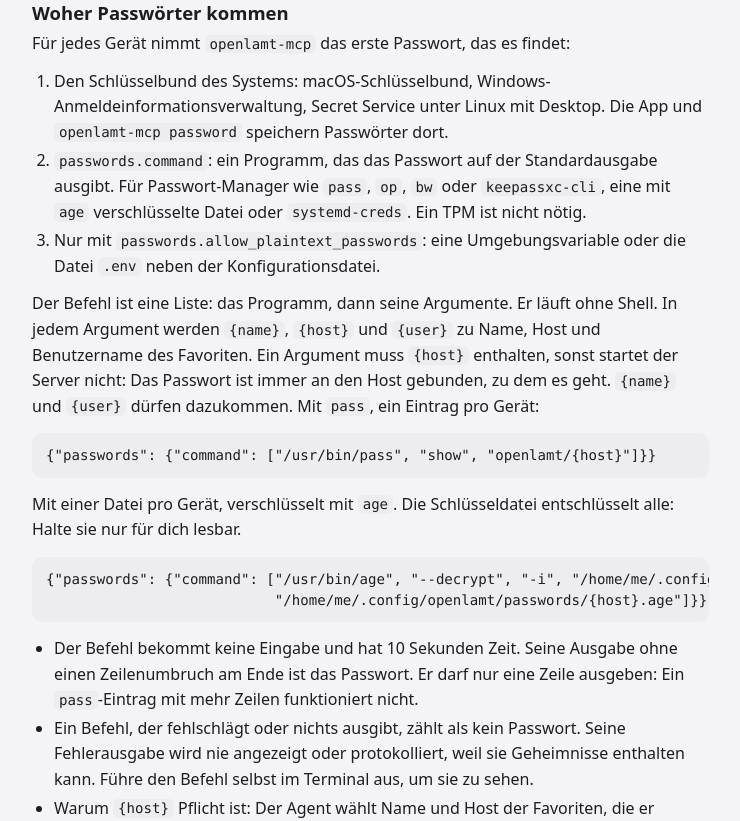
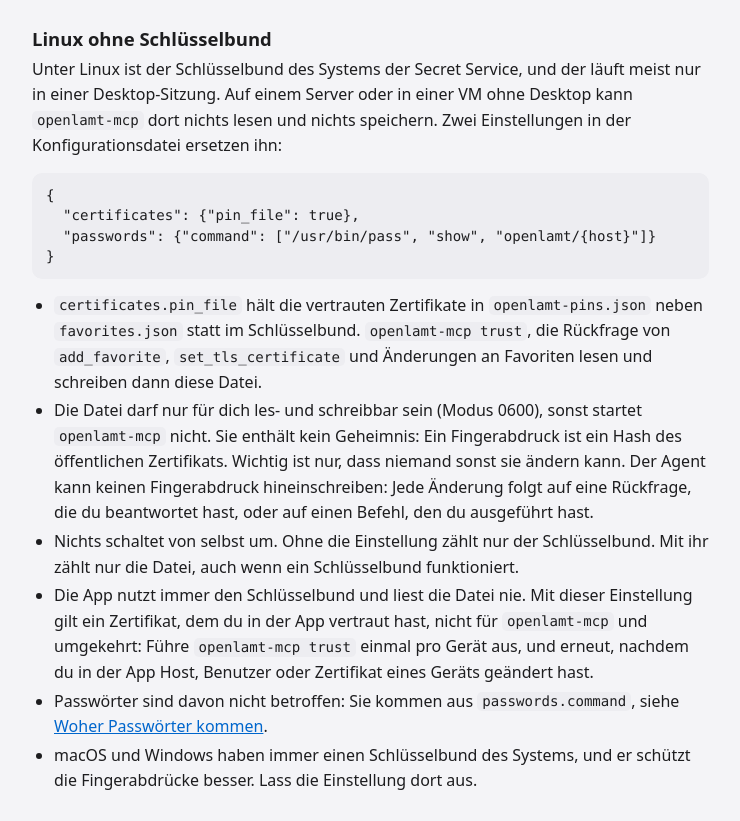
Before and after one commit to Srv-02/OpenLAMT, a plain HTML site: page site/de/mcp.html in a window 1280 px wide. Shown: the part 7591-8412 px from the top of the page, without its empty margins (258-998 px from the left). Drawn offline with Linux system fonts and the light colour scheme.

Commit message:
docs: explain openlamt-mcp on Linux without a keychain
Co-Authored-By: Claude Opus 5.5 <noreply@anthropic.com>

```diff
--- a/site/de/mcp.html
+++ b/site/de/mcp.html
@@ -184,13 +184,27 @@
 
 <h2 id="without-app">Ohne die App</h2>
 <div class="prose">
-<p><code>openlamt-mcp</code> braucht die App nicht. Auf einem Computer ohne sie, zum Beispiel einem Linux-Server, auf dem Claude Code im Terminal läuft, findet der Agent Geräte mit <code>scan_network</code> und speichert sie mit <code>add_favorite</code>. Zwei Schritte bleiben bei einer Person, weil der Agent nie ein Passwort sehen und nie von sich aus einem Zertifikat vertrauen darf. Der Agent sagt dir, welchen du ausführen sollst:</p>
+<p><code>openlamt-mcp</code> braucht die App nicht. Auf einem Computer ohne sie, zum Beispiel einem Linux-Server, auf dem Claude Code im Terminal läuft, findet der Agent Geräte mit <code>scan_network</code> und speichert sie mit <code>add_favorite</code>. Ein Linux-Server hat meist keinen Schlüsselbund des Systems: Lies zuerst <a href="#pin-file">Linux ohne Schlüsselbund</a>. Zwei Schritte bleiben bei einer Person, weil der Agent nie ein Passwort sehen und nie von sich aus einem Zertifikat vertrauen darf. Der Agent sagt dir, welchen du ausführen sollst:</p>
 <pre><code>openlamt-mcp password "Lab Server"
 openlamt-mcp trust "Lab Server"</code></pre>
 <ul>
   <li><code>password</code> fragt das Passwort zweimal verdeckt ab und speichert es im Schlüsselbund des Systems. Ist <code>passwords.command</code> gesetzt, speichert es nichts und sagt dir, dass das Passwort in deinen Passwort-Manager gehört.</li>
   <li><code>trust</code> verbindet sich mit dem Gerät, zeigt den SHA-256-Fingerabdruck seines Zertifikats und vertraut ihm nach <code>y</code>, dasselbe Trust on First Use wie in der App. Wird schon einem anderen Zertifikat vertraut, warnt es und ersetzt es nur nach <code>y</code>.</li>
   <li>Beide brauchen ein Terminal: Die Antwort kann nicht aus einer Pipe oder Datei kommen. Beide nehmen <code>--config &lt;path&gt;</code> wie der Server.</li>
+</ul>
+<h3 id="pin-file">Linux ohne Schlüsselbund</h3>
+<p>Unter Linux ist der Schlüsselbund des Systems der Secret Service, und der läuft meist nur in einer Desktop-Sitzung. Auf einem Server oder in einer VM ohne Desktop kann <code>openlamt-mcp</code> dort nichts lesen und nichts speichern. Zwei Einstellungen in der Konfigurationsdatei ersetzen ihn:</p>
+<pre><code>{
+  "certificates": {"pin_file": true},
+  "passwords": {"command": ["/usr/bin/pass", "show", "openlamt/{host}"]}
+}</code></pre>
+<ul>
+  <li><code>certificates.pin_file</code> hält die vertrauten Zertifikate in <code>openlamt-pins.json</code> neben <code>favorites.json</code> statt im Schlüsselbund. <code>openlamt-mcp trust</code>, die Rückfrage von <code>add_favorite</code>, <code>set_tls_certificate</code> und Änderungen an Favoriten lesen und schreiben dann diese Datei.</li>
+  <li>Die Datei darf nur für dich les- und schreibbar sein (Modus 0600), sonst startet <code>openlamt-mcp</code> nicht. Sie enthält kein Geheimnis: Ein Fingerabdruck ist ein Hash des öffentlichen Zertifikats. Wichtig ist nur, dass niemand sonst sie ändern kann. Der Agent kann keinen Fingerabdruck hineinschreiben: Jede Änderung folgt auf eine Rückfrage, die du beantwortet hast, oder auf einen Befehl, den du ausgeführt hast.</li>
+  <li>Nichts schaltet von selbst um. Ohne die Einstellung zählt nur der Schlüsselbund. Mit ihr zählt nur die Datei, auch wenn ein Schlüsselbund funktioniert.</li>
+  <li>Die App nutzt immer den Schlüsselbund und liest die Datei nie. Mit dieser Einstellung gilt ein Zertifikat, dem du in der App vertraut hast, nicht für <code>openlamt-mcp</code> und umgekehrt: Führe <code>openlamt-mcp trust</code> einmal pro Gerät aus, und erneut, nachdem du in der App Host, Benutzer oder Zertifikat eines Geräts geändert hast.</li>
+  <li>Passwörter sind davon nicht betroffen: Sie kommen aus <code>passwords.command</code>, siehe <a href="#password-sources">Woher Passwörter kommen</a>.</li>
+  <li>macOS und Windows haben immer einen Schlüsselbund des Systems, und er schützt die Fingerabdrücke besser. Lass die Einstellung dort aus.</li>
 </ul>
 <h3 id="password-sources">Woher Passwörter kommen</h3>
 <p>Für jedes Gerät nimmt <code>openlamt-mcp</code> das erste Passwort, das es findet:</p>
@@ -228,7 +242,8 @@ openlamt-mcp trust "Lab Server"</code></pre>
           "screenshot_format": "jpeg", "screenshot_jpeg_quality": 80},
   "sol": {"idle_timeout_seconds": 300},
   "media": {"allowed_paths": []},
-  "passwords": {"command": [], "allow_plaintext_passwords": false}
+  "passwords": {"command": [], "allow_plaintext_passwords": false},
+  "certificates": {"pin_file": false}
 }</code></pre>
 <p>Jeder Schlüssel, den du weglässt, behält seinen Standardwert. Ein unbekannter Schlüssel stoppt den Server, damit ein Tippfehler nicht alles offen lässt.</p>
 </div>
@@ -243,6 +258,7 @@ openlamt-mcp trust "Lab Server"</code></pre>
   <dt><code>media.allowed_paths</code></dt><dd>Begrenzt <code>media_mount</code> auf die Ordner, die du aufzählst (absolute Pfade). Leer heißt überall außer in den geschützten Ordnern.</dd>
   <dt><code>passwords.command</code></dt><dd>Programm und Argumente, die ein Gerätepasswort ausgeben, siehe <a href="#password-sources">Woher Passwörter kommen</a>. Leer heißt keines.</dd>
   <dt><code>passwords.allow_plaintext_passwords</code></dt><dd>Liest Passwörter auch aus Umgebungsvariablen und <code>.env</code>, mit einer Warnung bei jedem Start und in jeder Antwort.</dd>
+  <dt><code>certificates.pin_file</code></dt><dd>Hält vertraute Zertifikate in <code>openlamt-pins.json</code> neben <code>favorites.json</code> statt im Schlüsselbund des Systems, für Linux ohne Schlüsselbund. Siehe <a href="#pin-file">Linux ohne Schlüsselbund</a>.</dd>
 </dl>
 <div class="prose">
 <h3 id="hardening">Ein sicherer Start</h3>
```
Also changed, not shown: site/mcp.html (+18 -2 lines), 1 other file.
